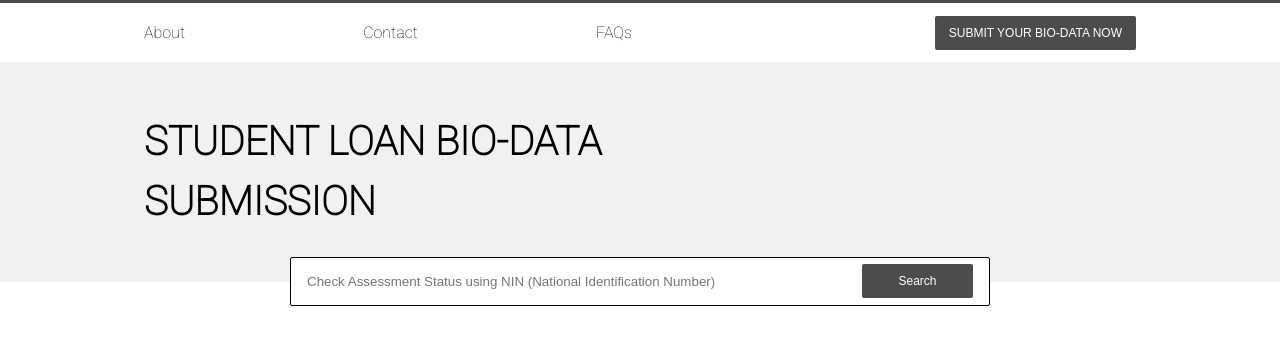
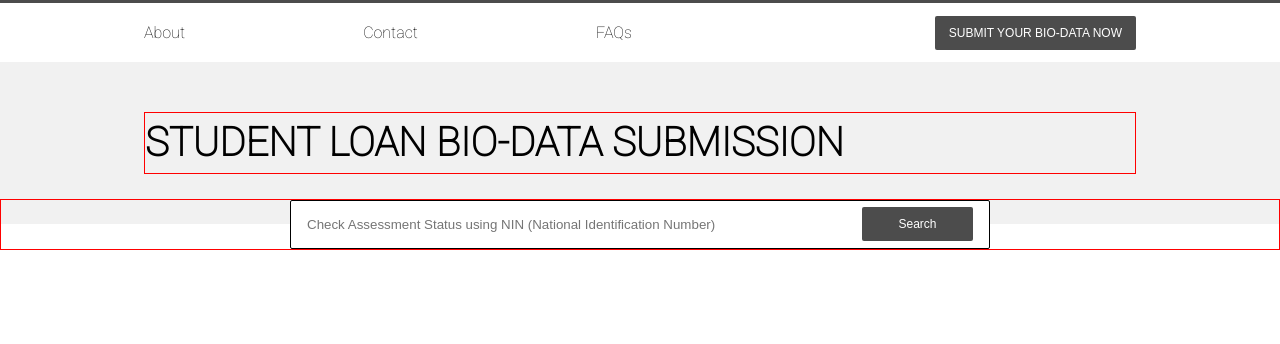
Before and after one commit to mjhdaais/palliative-ticket-generator, a Next.js app: page / in a window 1280 px wide. Shown: the top 344 px of the page. Built offline with nearby package versions, Linux system fonts and the light colour scheme.

Commit message:
fixed title

```diff
--- a/app/styles.module.css
+++ b/app/styles.module.css
@@ -160,11 +160,12 @@
 }
 
 .banner div h1 {
-    width: 25ch;
+    border: 1px solid red;
+    /* width: 25ch; */
 }
 
 .search_field {
-    /* border: 1px solid red; */
+    border: 1px solid red;
     margin-top: -25px;
 }
 
```
